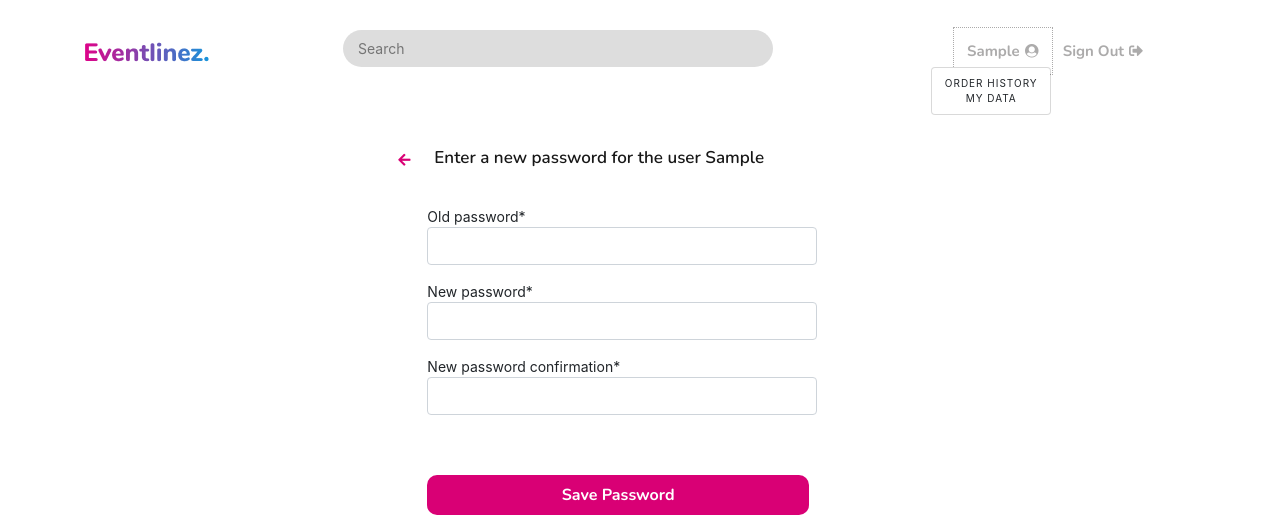
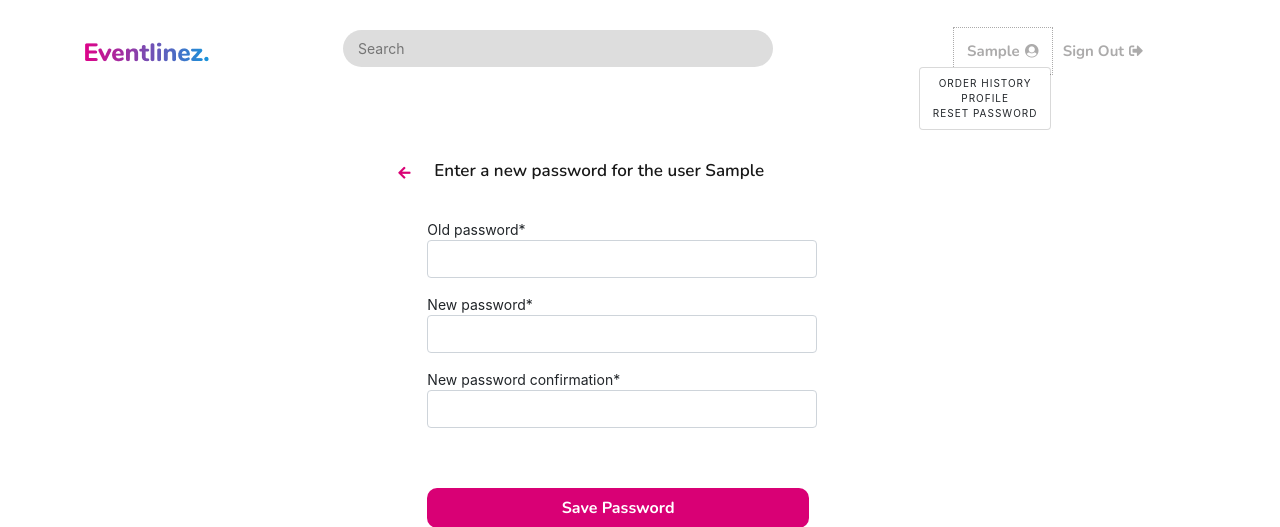
Before and after one commit to rtexerinha/eventlinez, a Django app: page /promoter/reset_password in a window 1280 px wide, after a click on "Sample". Shown: the top 527 px of the page. Run offline with Django 3.2, Linux system fonts and the light colour scheme; the visitor is signed in with stand-in values (Sample User, id 1); data that the repository does not hold is empty; parts of the project's set-up code (start-up, migrations or seed data) failed here and were passed over; some libraries are stand-ins or nearby versions.

Commit message:
EVENLINEZ-T-33

```diff
--- a/event/views.py
+++ b/event/views.py
@@ -176,7 +176,11 @@ def reset_password(request):
             user = form.save()
             update_session_auth_hash(request, user)  # Important!
             messages.success(request, 'Your password was successfully updated!')
-            return redirect('events_promoter')
+            if request.path == '/promoter/reset_password':
+                return redirect('events_promoter')
+            if request.path == '/costomer/reset_password':
+                return redirect('index')
+
         else:
             messages.error(request, 'Please correct the error below.')
     else:
--- a/eventlinez/urls.py
+++ b/eventlinez/urls.py
@@ -30,6 +30,10 @@ urlpatterns = [
     path('promoter/update/', update_promoter, name='update_promoter'),
     path('promoter/reset_password', reset_password, name='reset_password'),
 
+    # Costomer
+    path('costomer/reset_password', reset_password, name='reset_password_costomer'),
+
+
     path('promoter/ticket/', tickets_list, name='ticket_list'),
     path('promoter/ticket/<int:event_id>/', tickets_list, name='ticket_list'),
     path('promoter/ticket/excel/', tickets_excel, name='tickets_excel'),
--- a/shop/templates/top-navbar.html
+++ b/shop/templates/top-navbar.html
@@ -9,7 +9,7 @@
         <input class="input-form-search col-sm-10 col-md-7 col-lg-9 col-xl-8" type="search" placeholder="Search" aria-label="Search" name="q">
     </form>
 
-    <nav class=" col-lg-3 float-lg-right" style="height: 20px">
+    <nav class=" col-lg-3 float-lg-right" style="height: 33px">
         {% if request.user.is_authenticated %}
             <div class="header-right-log">
                 {% if item_count > 0 %}
@@ -39,7 +39,8 @@
 
                 <div class="dropdown-menu dropdown-menu-right" >
 					<a href="{% url 'order:order_history' %}" class="dropdown-item">Order History</a>
-                    <a href="{% url 'customer_update' %}" class="dropdown-item">My data</a>
+                    <a href="{% url 'customer_update' %}" class="dropdown-item">Profile</a>
+                     <a href="{% url 'reset_password_costomer' %}" class="dropdown-item">Reset Password</a>
                 </div>
                 <a class="link-nav nav__link" href="{% url 'signout' %}">Sign Out
                     <i class="fas fa-sign-out-alt" id="icons-space-left"></i>
@@ -107,7 +108,8 @@
                                class="dropdown-item nav__link">
                                 Order History
                             </a>
-                             <a href="{% url 'customer_update' %}" class="dropdown-item">My data</a>
+                             <a href="{% url 'customer_update' %}" class="dropdown-item">Profile</a>
+                             <a href="{% url 'reset_password_costomer' %}" class="dropdown-item">Reset Password</a>
 				        </div>
 			        </li>
 
```
Also changed, not shown: customer/templates/accounts/update_customer.html (+1 -17 lines).
